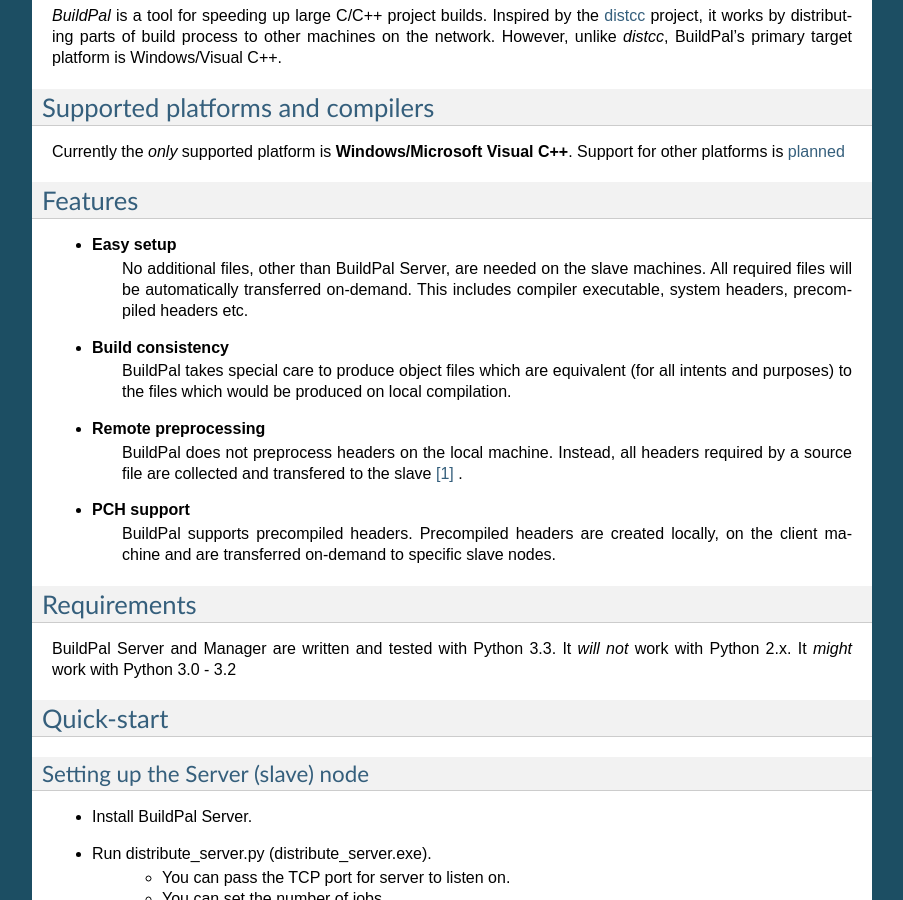
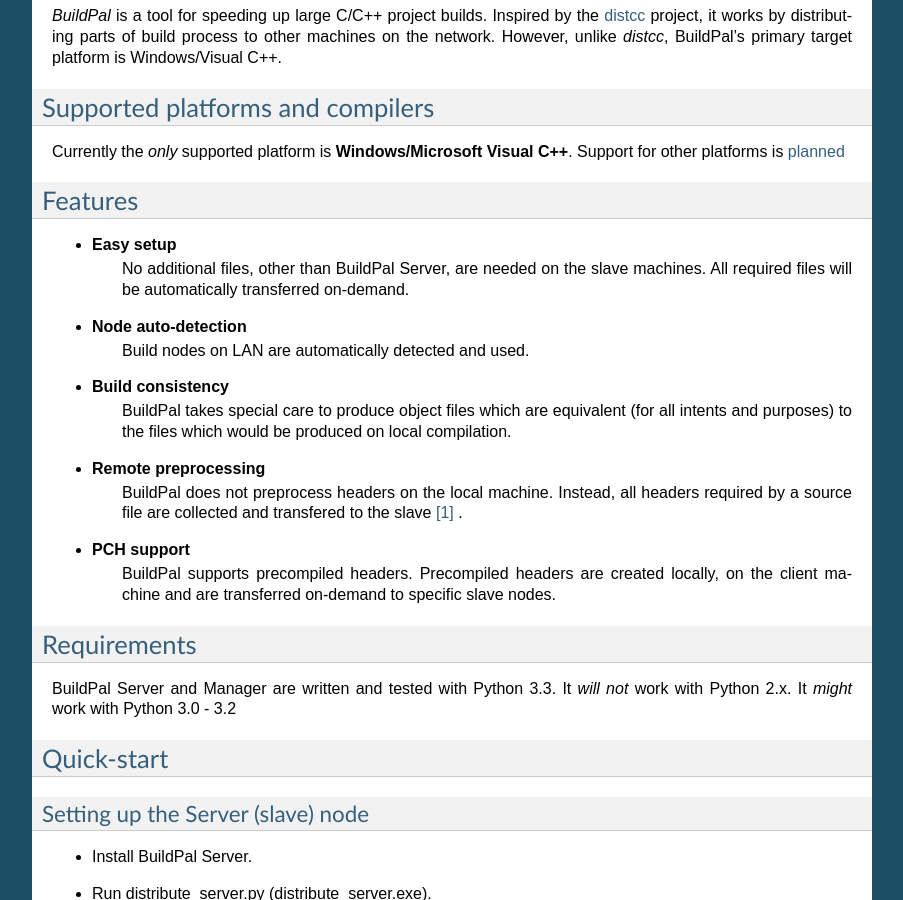
Before and after one commit to pkesist/buildpal, a Sphinx documentation site: the page built from Documentation/index.rst, in a window 1280 px wide and 900 px high, scrolled down 574 px. Shown: the whole window, without its empty margins (198-1101 px from the left). Built offline with Sphinx 7.4.7, drawn with Linux system fonts in a browser that asks for light colours.

Commit message:
Doc update.

```diff
--- a/Documentation/index.rst
+++ b/Documentation/index.rst
@@ -36,8 +36,10 @@ Features
 * **Easy setup**
     No additional files, other than BuildPal Server, are needed on the
     slave machines. All required files will be automatically transferred
-    on-demand. This includes compiler executable, system headers,
-    precompiled headers etc.
+    on-demand.
+
+* **Node auto-detection**
+    Build nodes on LAN are automatically detected and used.
 
 * **Build consistency**
     BuildPal takes special care to produce object files which are equivalent
```
